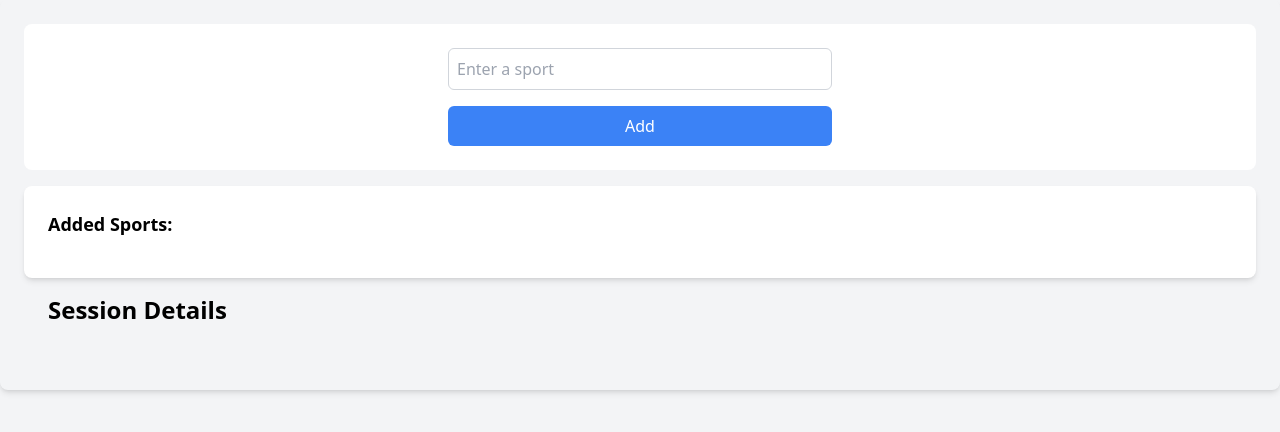
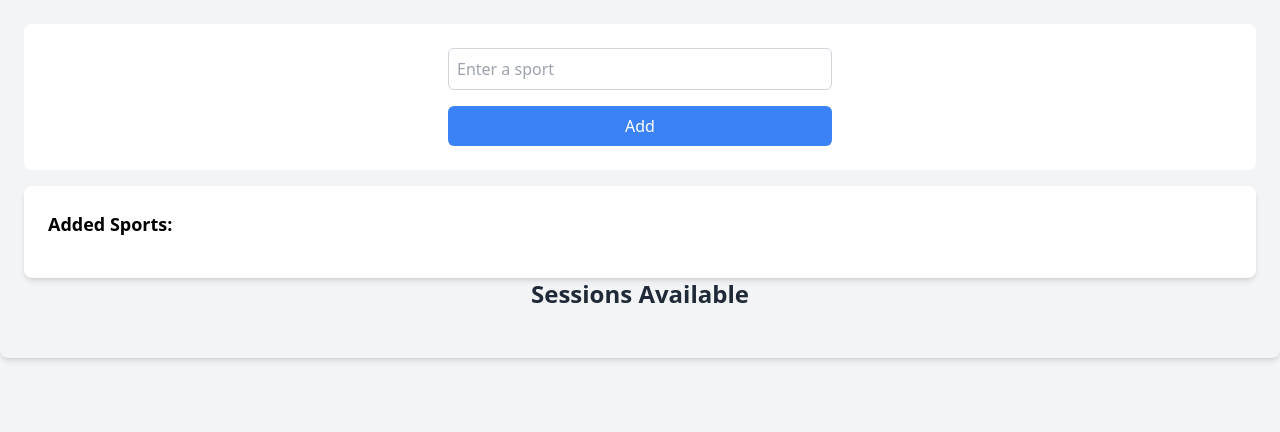
Before and after one commit to gubbala-santosh-kumar/Sports-Scheduler-app, a Node server app: page /adminPage in a window 1280 px wide. Shown: the top 432 px of the page. Run offline with Node 20, Linux system fonts and the light colour scheme; data that the repository does not hold is empty; some libraries are stand-ins or nearby versions.

Commit message:
Sports Scheduler App

```diff
--- a/index.js
+++ b/index.js
@@ -2,7 +2,7 @@ const express = require('express');
 const app = express();
 const path = require('path');
 const bodyParser = require('body-parser');
-const { Sports , Sessions} = require('./models');
+const { Sports, Sessions } = require('./models');
 
 app.set("view engine", "ejs");
 app.use(express.static(path.join(__dirname, 'public')));
@@ -13,28 +13,18 @@ app.use(express.urlencoded({ extended: true }));
 app.use(bodyParser.urlencoded({ extended: true }));
 app.use(bodyParser.json());
 
-app.get('/', async (req, res) => {
-    // try {
-    //     const allSports = await Sports.select();
-    //     res.render('adminPage', { sports: allSports.map(sport => sport.name) });
-    // } catch (error) {
-    //     console.error(error);
-    //     res.status(500).send('Internal Server Error');
-    // }
-    res.send("Dashboard Page");
-});
-
+// Render the admin page with sports and sessions data
 app.get('/adminPage', async (req, res) => {
     try {
+        // Fetch all sports and sessions from the database
+        const allSports = await Sports.findAll();
+        const allSessions = await Sessions.findAll();
 
-        const allSports = await Sports.findAll();
-        const allSession = await Sessions.findAll();
-        console.log(allSession);
+        // Render the admin page and pass the sports and sessions data
         res.render('adminPage', {
             sports: allSports.map(sport => sport.name),
-            sessions: allSession
+            sessions: allSessions
         });
-        res.render('adminPage', { sports: allSports.map(sport => sport.name) });
     } catch (error) {
         console.error(error);
         res.status(500).send('Internal Server Error');
@@ -57,78 +47,97 @@ app.post('/adminPage', async (req, res) => {
             }
         }
 
-        const allSports = await Sports.select();
-        res.render('adminPage', { sports: allSports.map(sport => sport.name) });
+        // Fetch all sports and sessions from the database
+        const allSports = await Sports.findAll(); // Changed to findAll
+        const allSessions = await Sessions.findAll(); // Add this line to fetch sessions
+
+        // Render the admin page and pass the sports and sessions data
+        res.render('adminPage', {
+            sports: allSports.map(sport => sport.name),
+            sessions: allSessions // Pass sessions data to the template
+        });
+
     } catch (error) {
         console.error(error);
         res.status(500).send('Internal Server Error');
     }
 });
 
-app.delete('/adminPage/:name', async (req, res) => {
+
+// Handle the DELETE request for deleting a sport
+app.delete('/adminPage/:sportName', async (req, res) => {
     try {
-        const sportName = req.params.name;
-        await Sports.removeSport(sportName);
+        const sportName = req.params.sportName;
 
-        const allSports = await Sports.select();
-        res.json(allSports.map(sport => sport.name));
+        // Find and delete the sport from the database
+        const sportToDelete = await Sports.findOne({ where: { name: sportName } });
+        if (!sportToDelete) {
+            return res.status(404).send('Sport not found');
+        }
+
+        await sportToDelete.destroy(); // Delete the sport from the database
+
+        // Return the updated sports list
+        const allSports = await Sports.findAll();
+        res.json(allSports.map(sport => sport.name)); // Send the updated list
     } catch (error) {
         console.error(error);
-        res.status(500).send('Internal Server Error');
+        res.status(500).send('Error deleting sport');
     }
 });
 
-app.post('/create-session', async(req, res) => {
+// Handle the POST request to create a new session
+app.post('/create-session', async (req, res) => {
     try {
-        const body = req.body;
-        const teamAsize= parseInt( body.teamASize);
-        const teamBsize= parseInt(body.teamBSize);
-        const actualSize= parseInt(body.actualSize);
+        const { sport, teamA, teamASize, teamB, teamBSize, actualSize, place, date, time } = req.body;
 
-        console.log("Team A Size",teamAsize);
-        console.log("Team B Size",teamBsize);
-        console.log("Actual Team Size",actualSize);
+        // Validate that team sizes are integers
+        if (!Number.isInteger(parseInt(teamASize)) || !Number.isInteger(parseInt(teamBSize)) || !Number.isInteger(parseInt(actualSize))) {
+            return res.status(400).json({ error: 'Team sizes must be integers.' });
+        }
 
-        const newSession = await Sessions.create({
-            sport: body.sport,
-            teamA: body.teamA,
-            teamB: body.teamB,
-            teamAsize: teamAsize,
-            teamBsize: teamBsize,
-            actualTeamSize: actualSize,
-            place: body.place,
-            date: body.date,
-            time: body.time
+        // Create the session
+        const session = await Sessions.create({
+            sport,
+            teamA,
+            teamASize: parseInt(teamASize),
+            teamB,
+            teamBSize: parseInt(teamBSize),
+            actualSize: parseInt(actualSize),
+            place,
+            date,
+            time
         });
 
-        console.log('Session Details:', body);
-
-        res.status(200).json({
-             message: 'Session created successfully!',
-             session: newSession
-        });
-    }
-    catch (error) {
-        console.error('Error creating session:', error);
-        res.status(500).json({ error: 'Failed to create session.'});
+        res.status(200).json({ message: 'Session created successfully!', session });
+    } catch (error) {
+        console.error('Error:', error);
+        res.status(500).json({ error: 'An error occurred while creating the session.' });
     }
 });
 
-app.delete('/delete-session/:id', (req, res) => {
-    const sessionId = req.params.id;
 
-    // Assuming you have a function to delete a session from the database
-    Sessions.deleteSessionFromDatabase(sessionId)
-        .then(() => {
-            res.status(200).send({ message: 'Session deleted successfully' });
-        })
-        .catch(error => {
-            console.error('Error deleting session:', error);
-            res.status(500).send({ error: 'Failed to delete session' });
-        });
+// Handle the DELETE request for deleting a session
+app.delete('/delete-session/:sessionId', async (req, res) => {
+    try {
+        const sessionId = req.params.sessionId;
+
+        // Find and delete the session from the database
+        const sessionToDelete = await Sessions.findByPk(sessionId);
+        if (!sessionToDelete) {
+            return res.status(404).send('Session not found');
+        }
+
+        await sessionToDelete.destroy(); // Delete the session
+
+        res.json({ message: 'Session deleted successfully' });
+    } catch (error) {
+        console.error(error);
+        res.status(500).send('Error deleting session');
+    }
 });
 
-const PORT = 3000;
-app.listen(PORT, () => {
-    console.log(`Server is running on port ${PORT}`);
+// Start the server
+app.listen(4000, () => {
+    console.log('Server is running on http://localhost:4000');
 });
--- a/views/adminPage.ejs
+++ b/views/adminPage.ejs
@@ -136,7 +136,6 @@ function deleteSession(sessionId) {
                 });
             }
         }
-
     </script>
 </head>
 <body class="bg-gray-100 min-h-screen">
@@ -199,6 +198,7 @@ function deleteSession(sessionId) {
                             <label for="teamA" class="block text-sm font-medium text-gray-700">Team A</label>
                             <input type="text" id="teamA" name="teamA" placeholder="Enter team lead name" class="w-full p-2 border border-gray-300 rounded-md focus:outline-none focus:ring-2 focus:ring-blue-500 focus:border-transparent" required>
 
+
                             <label for="teamASize" class="block text-sm font-medium text-gray-700 mt-2">Team A Size</label>
                             <input type="number" id="teamASize" name="teamASize" placeholder="Enter team size" class="w-full p-2 border border-gray-300 rounded-md focus:outline-none focus:ring-2 focus:ring-blue-500 focus:border-transparent" required>
                         </div>
@@ -208,69 +208,84 @@ function deleteSession(sessionId) {
                             <label for="teamB" class="block text-sm font-medium text-gray-700">Team B</label>
                             <input type="text" id="teamB" name="teamB" placeholder="Enter team lead name" class="w-full p-2 border border-gray-300 rounded-md focus:outline-none focus:ring-2 focus:ring-blue-500 focus:border-transparent" required>
 
+
                             <label for="teamBSize" class="block text-sm font-medium text-gray-700 mt-2">Team B Size</label>
                             <input type="number" id="teamBSize" name="teamBSize" placeholder="Enter team size" class="w-full p-2 border border-gray-300 rounded-md focus:outline-none focus:ring-2 focus:ring-blue-500 focus:border-transparent" required>
                         </div>
                     </div>
 
                     <div class="mb-5">
-                        <label for="actualSize" class="block text-sm font-medium text-gray-700">Actual size of a Team</label>
-                        <input type="number" id="actualSize" name="actualSize" placeholder="Enter atual size for a team" class="w-full p-2 border border-gray-300 rounded-md focus:outline-none focus:ring-2 focus:ring-blue-500 focus:border-transparent" required>
+                        <label for="actualSize" class="block text-sm font-medium text-gray-700 mt-2">Team B Size</label>
+                        <input type="number" id="actualSize" name="actualSize" placeholder="Enter actual size of a team" class="w-full p-2 border border-gray-300 rounded-md focus:outline-none focus:ring-2 focus:ring-blue-500 focus:border-transparent" required>
                     </div>
 
                     <div class="mb-5">
                         <label for="place" class="block text-sm font-medium text-gray-700">Place</label>
-                        <input type="text" id="place" name="place" placeholder="Enter Place" class="w-full p-2 border border-gray-300 rounded-md focus:outline-none focus:ring-2 focus:ring-blue-500 focus:border-transparent" required>
+                        <input type="text" id="place" name="place" placeholder="Enter session place" class="w-full p-2 border border-gray-300 rounded-md focus:outline-none focus:ring-2 focus:ring-blue-500 focus:border-transparent" required>
                     </div>
 
-                    <div class="mb-5">
+                    <div class="flex justify-between items-center">
+                        <div class="mb-5 w-full">
                             <label for="date" class="block text-sm font-medium text-gray-700">Date</label>
                             <input type="date" id="date" name="date" class="w-full p-2 border border-gray-300 rounded-md focus:outline-none focus:ring-2 focus:ring-blue-500 focus:border-transparent" required>
                         </div>
 
-                    <div class="mb-5">
+                        <div class="mb-5 w-full">
                             <label for="time" class="block text-sm font-medium text-gray-700">Time</label>
                             <input type="time" id="time" name="time" class="w-full p-2 border border-gray-300 rounded-md focus:outline-none focus:ring-2 focus:ring-blue-500 focus:border-transparent" required>
                         </div>
+                    </div>
 
-                    <center>
-                        <button type="submit" class="mt-4 w-full bg-blue-500 text-white p-2 rounded-md hover:bg-blue-600 focus:outline-none focus:ring-2 focus:ring-blue-300">
+                    <button
+                        type="submit"
+                        class="mt-4 w-full bg-blue-500 text-white p-2 rounded-md hover:bg-blue-600 focus:outline-none focus:ring-2 focus:ring-blue-300">
                         Create Session
                     </button>
-                    </center>
-
                 </form>
             </div>
         </div>
 
-        <div class="session-details px-6 py-4">
-            <h2 class="text-2xl font-semibold mb-6">Session Details</h2>
+        <h2 class="text-2xl font-semibold text-center mb-6 text-gray-800">Sessions Available</h2>
+<div class="grid grid-cols-1 sm:grid-cols-2 md:grid-cols-3 lg:grid-cols-4 gap-6 w-full px-4">
+    <% sessions.forEach(session => { %>
+        <div class="session-card bg-white p-6 rounded-lg shadow-xl hover:shadow-2xl transform hover:scale-105 transition duration-300 ease-in-out">
+            <div class="text-center mb-4">
+                <p class="text-xl font-semibold text-gray-700"><%= session.sport %></p>
+            </div>
 
-            <!-- Container for responsive grid layout -->
-            <div class="grid grid-cols-1 sm:grid-cols-2 md:grid-cols-3 lg:grid-cols-4 gap-6 w-100">
-                <% sessions.forEach(session => { %>
-                    <div class="session-card bg-gray-100 p-6 rounded-lg shadow-lg">
-                        <center><p class="text-lg"><strong class="font-semibold"><%= session.sport %></strong></p></center>
-                        <!-- <p class="text-lg"><strong class="font-semibold hidden">ID:</strong> <%= session.id %></p> -->
-                        <p class="text-lg"><strong class="font-semibold">Team A:</strong> <%= session.teamA %></p>
-                        <p class="text-lg"><strong class="font-semibold">Team B:</strong> <%= session.teamB %></p>
-                        <p class="text-lg"><strong class="font-semibold">Team A Size:</strong> <%= session.teamAsize %></p>
-                        <p class="text-lg"><strong class="font-semibold">Team B Size:</strong> <%= session.teamBsize %></p>
-                        <p class="text-lg"><strong class="font-semibold">Actual Team Size:</strong> <%= session.actualTeamSize %></p>
-                        <p class="text-lg"><strong class="font-semibold">Place:</strong> <%= session.place %></p>
-                        <p class="text-lg"><strong class="font-semibold">Date:</strong> <%= session.date.toLocaleDateString() %></p>
-                        <p class="text-lg"><strong class="font-semibold">Time:</strong> <%= session.time %></p>
+            <div class="space-y-3">
+                <p class="text-lg text-gray-800"><strong class="font-semibold text-indigo-600">Team A:</strong> <%= session.teamA %></p>
+                <p class="text-lg text-gray-800"><strong class="font-semibold text-indigo-600">Team B:</strong> <%= session.teamB %></p>
+                <p class="text-lg text-gray-800"><strong class="font-semibold text-indigo-600">Team A Size:</strong> <%= session.teamAsize %></p>
+                <p class="text-lg text-gray-800"><strong class="font-semibold text-indigo-600">Team B Size:</strong> <%= session.teamBsize %></p>
+                <p class="text-lg text-gray-800"><strong class="font-semibold text-indigo-600">Actual Team Size:</strong> <%= session.actualTeamSize %></p>
+                <p class="text-lg text-gray-800"><strong class="font-semibold text-indigo-600">Place:</strong> <%= session.place %></p>
+                <p class="text-lg text-gray-800"><strong class="font-semibold text-indigo-600">Date:</strong> <%= session.date.toLocaleDateString() %></p>
+                <p class="text-lg text-gray-800"><strong class="font-semibold text-indigo-600">Time:</strong> <%= session.time %></p><br>
+                <center>
+                    <strong class="font-semibold text-indigo-600">
+                        <%=
+                        (parseInt(session.actualTeamSize)+parseInt(session.actualTeamSize) - (parseInt(session.teamBsize) + parseInt(session.teamAsize) ) ) === 0
+                        ? "No slots are Avaliable..."
+                        : `Avaliable slots are ${(parseInt(session.actualTeamSize)+parseInt(session.actualTeamSize) - (parseInt(session.teamBsize) + parseInt(session.teamAsize) ) )} `
+                        %>
+                    </strong>
+                </center>
 
-                        <div class="mt-4 flex gap-5 justify-between">
-                            <button type="submit" onclick="deleteSession(<%= session.id %>)" class="bg-red-500 text-white py-2 px-6 w-full rounded-lg">Delete</button>
-                            <button type="submit" onclick="updateSession(<%= session.id %>)" class="bg-blue-500 text-white py-2 px-6 w-full rounded-lg">Edit</button>
+            </div>
+
+            <div class="mt-6 flex gap-4 justify-between">
+                <button type="button" onclick="deleteSession(<%= session.id %>)" class="bg-red-600 hover:bg-red-700 text-white py-2 px-6 rounded-lg w-1/2 transition duration-200 ease-in-out transform hover:scale-105">
+                    Delete
+                </button>
+                <button type="button" onclick="updateSession(<%= session.id %>)" class="bg-blue-600 hover:bg-blue-700 text-white py-2 px-6 rounded-lg w-1/2 transition duration-200 ease-in-out transform hover:scale-105">
+                    Edit
+                </button>
             </div>
         </div>
     <% }); %>
 </div>
 
     </div>
-
-    </div>
 </body>
 </html>
```
Also changed, not shown: views/sessions.ejs (added). Lines whose indentation alone changed are shown as unchanged.
